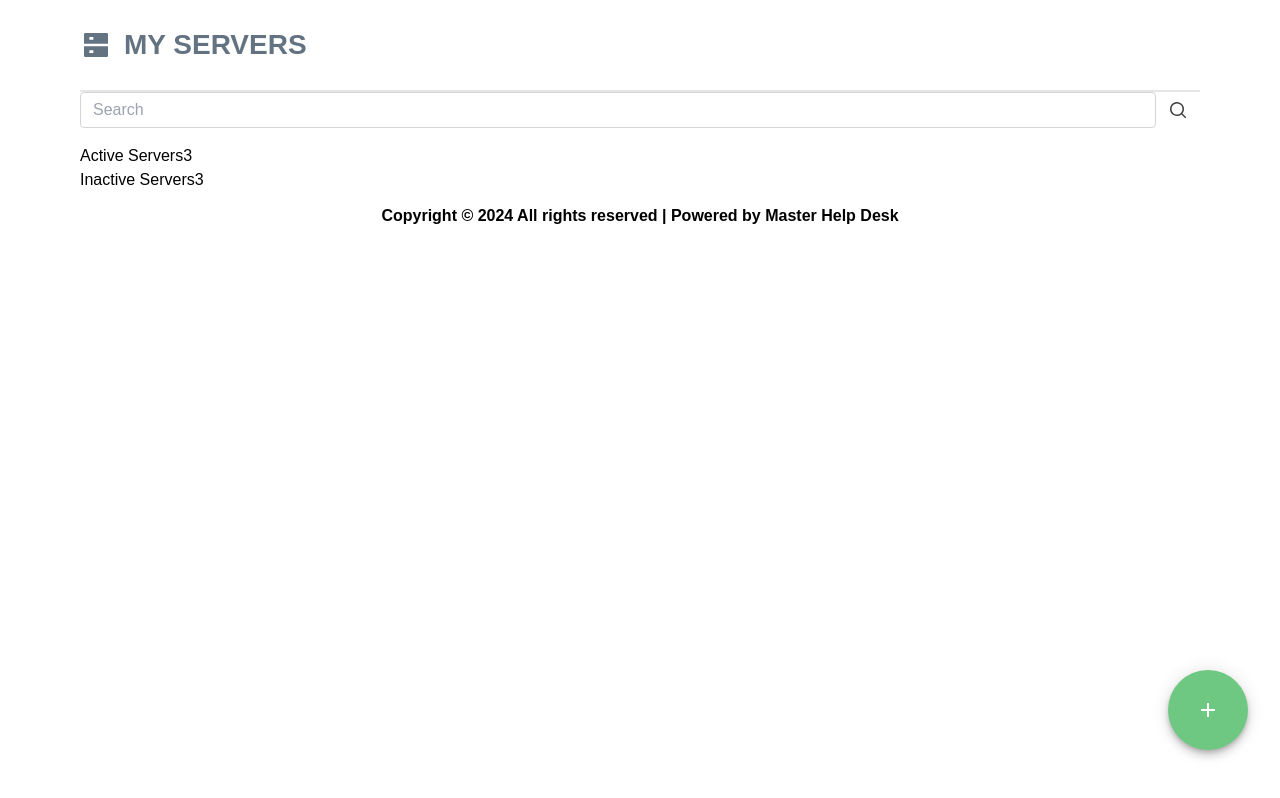
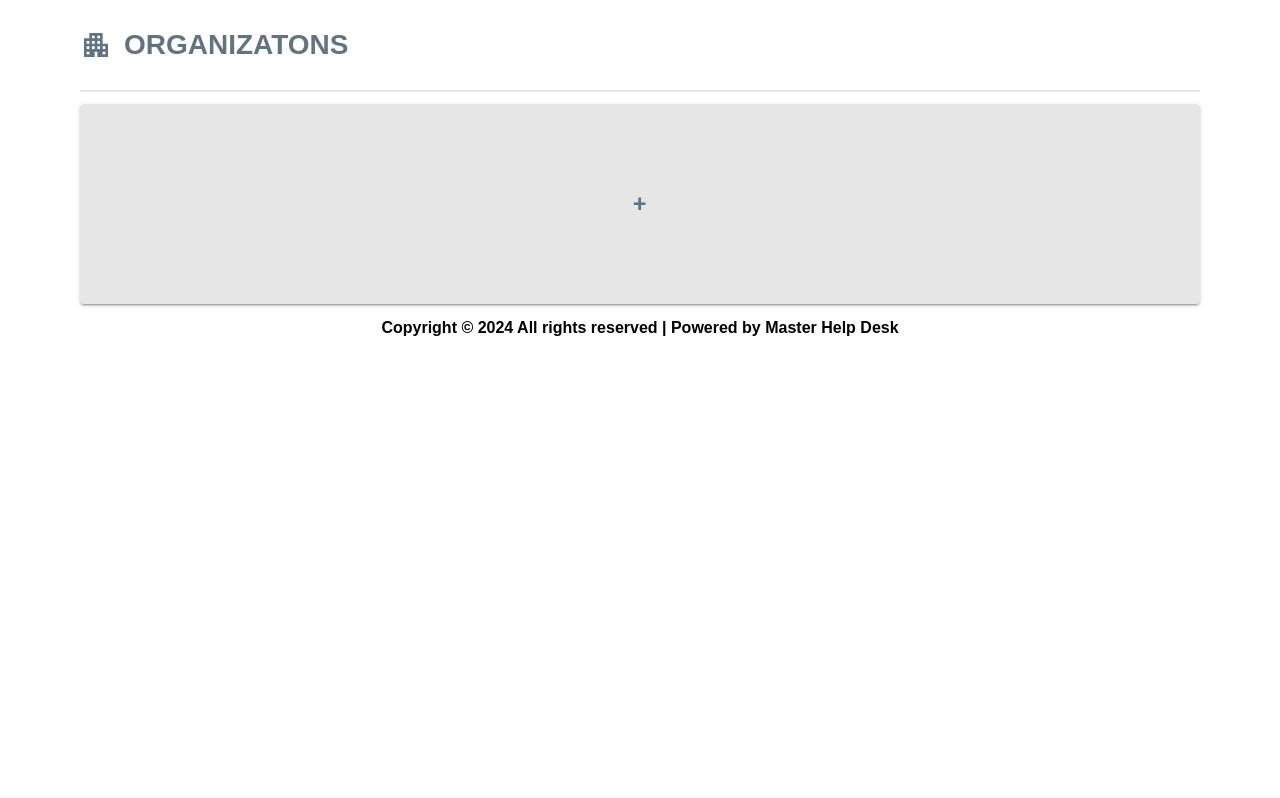
Before and after one commit to dangkhoabo2002/FrontEnd, a React (Create React App) app: page /myServer in a window 1280 px wide. Built offline with nearby package versions, Linux system fonts and the light colour scheme.

Commit message:
update Organization page

```diff
--- a/src/screens/roleUserScreens/forgotPassword.js
+++ b/src/screens/roleUserScreens/forgotPassword.js
@@ -57,6 +57,7 @@ export default function forgotPassword() {
       </div>
 
       <div className="loginBtn text-center mt-3">
+        <Link to={"/otp"}>
         <Button
           style={{
             width: "100%",
@@ -69,6 +70,7 @@ export default function forgotPassword() {
         >
           Send code
         </Button>
+        </Link>
       </div>
 
       <div>
--- a/src/screens/roleUserScreens/myServer.js
+++ b/src/screens/roleUserScreens/myServer.js
@@ -3,28 +3,55 @@ import { RiServerFill } from "react-icons/ri";
 import Empty from "../../images/empty.png";
 import Footer from "../../components/userFooter";
 import ButtonAddServer from "../buttonAddServer";
+import ApartmentIcon from '@mui/icons-material/Apartment';
+import {
+  Grid,
+  Checkbox,
+  Button,
+  TextField,
+  FormControlLabel,
+  Box,
+  Item,
+} from "@mui/material";
+import Stack from '@mui/material/Stack';
+import { purple } from '@mui/material/colors';
+import { styled } from '@mui/material/styles';
+
+
 
 export default function LandingPage() {
   const [open, setOpen] = React.useState(false);
   const handleOpen = () => setOpen(!open);
+
+  const ColorButton = styled(Button)(({ theme }) => ({
+    color: theme.palette.getContrastText(purple[500]),
+    backgroundColor: "#E6E6E6",
+    color:"#637381",
+    fontSize: "24px",
+    width: "100%",
+    height: "200px",
+    '&:hover': {
+      backgroundColor: "#D2D2D2",
+    },
+  }));
 
   return (
     <div>
       <div className="container px-20">
         <div className=" py-6 text-center border-b-2 border-stone-200">
           <div className="header flex flex-row items-center gap-x-3">
-            <RiServerFill
+            <ApartmentIcon
               style={{ width: "32px", height: "32px", color: "#637381" }}
             />
             <p
               className="font-semibold"
               style={{ fontSize: "28px", color: "#637381" }}
             >
-              MY SERVERS
+              ORGANIZATONS
             </p>
           </div>
         </div>
-
+{/*
         <div class="mb-3">
           <div class="relative mb-4 flex w-full flex-wrap items-stretch">
             <input
@@ -53,9 +80,12 @@ export default function LandingPage() {
               </svg>
             </span>
           </div>
+        </div> */}
+        <div className="mt-3" style={{}}>
+        <ColorButton variant="contained">+</ColorButton>
         </div>
 
-        <div className="flex flex-row">
+        {/* <div className="flex flex-row">
           <p>Active Servers</p>
           <div>
             <p>3</p>
@@ -67,9 +97,9 @@ export default function LandingPage() {
           <div>
             <p>3</p>
           </div>
-        </div>
+        </div> */}
       </div>
-      <ButtonAddServer onClick={handleOpen} />
+      {/* <ButtonAddServer onClick={handleOpen} /> */}
       <Footer />
     </div>
   );
--- a/src/screens/roleUserScreens/resetPassword.js
+++ b/src/screens/roleUserScreens/resetPassword.js
@@ -29,7 +29,7 @@ export default function ResetPassword() {
       setAlertMessage("Please enter both passwords.");
       setShowAlert(true);
     } else if (password === confirmPassword) {
-      setAlertMessage("Reset password Successfully");
+      setAlertMessage("Reset password successfully");
       setShowAlert(true);
     } else {
       setAlertMessage("The password doesn't match");
@@ -123,19 +123,19 @@ export default function ResetPassword() {
 
       {showAlert && (
         <Alert
-          severity={alertMessage === "Reset password Successfully" ? "success" : "error"}
+          severity={alertMessage === "Reset password successfully" ? "success" : "error"}
           onClose={() => setShowAlert(false)}
           style={{
             position: "fixed",
             bottom: "20px",
             right: "20px",
             backgroundColor:
-              alertMessage === "Reset password Successfully" ? "#dff0d8" : "#f2dede",
+              alertMessage === "Reset password successfully" ? "#dff0d8" : "#f2dede",
             border:
-              alertMessage === "Reset password Successfully"
+              alertMessage === "Reset password successfully"
                 ? "1px solid #c3e6cb"
                 : "1px solid #ebccd1",
-            color: alertMessage === "Reset password Successfully" ? "#3c763d" : "#a94442",
+            color: alertMessage === "Reset password successfully" ? "#3c763d" : "#a94442",
             borderRadius: "4px",
             padding: "15px",
           }}
```
